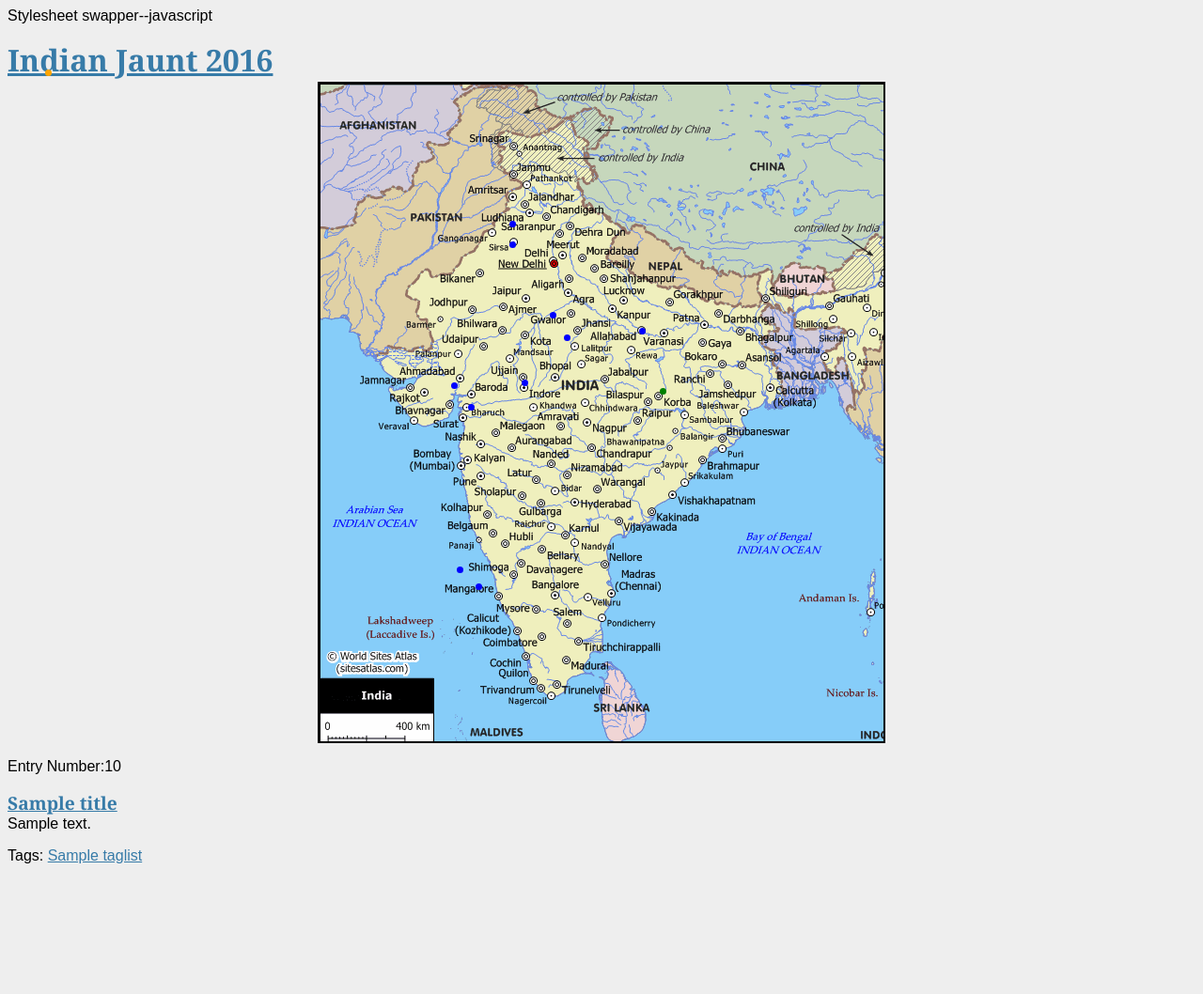
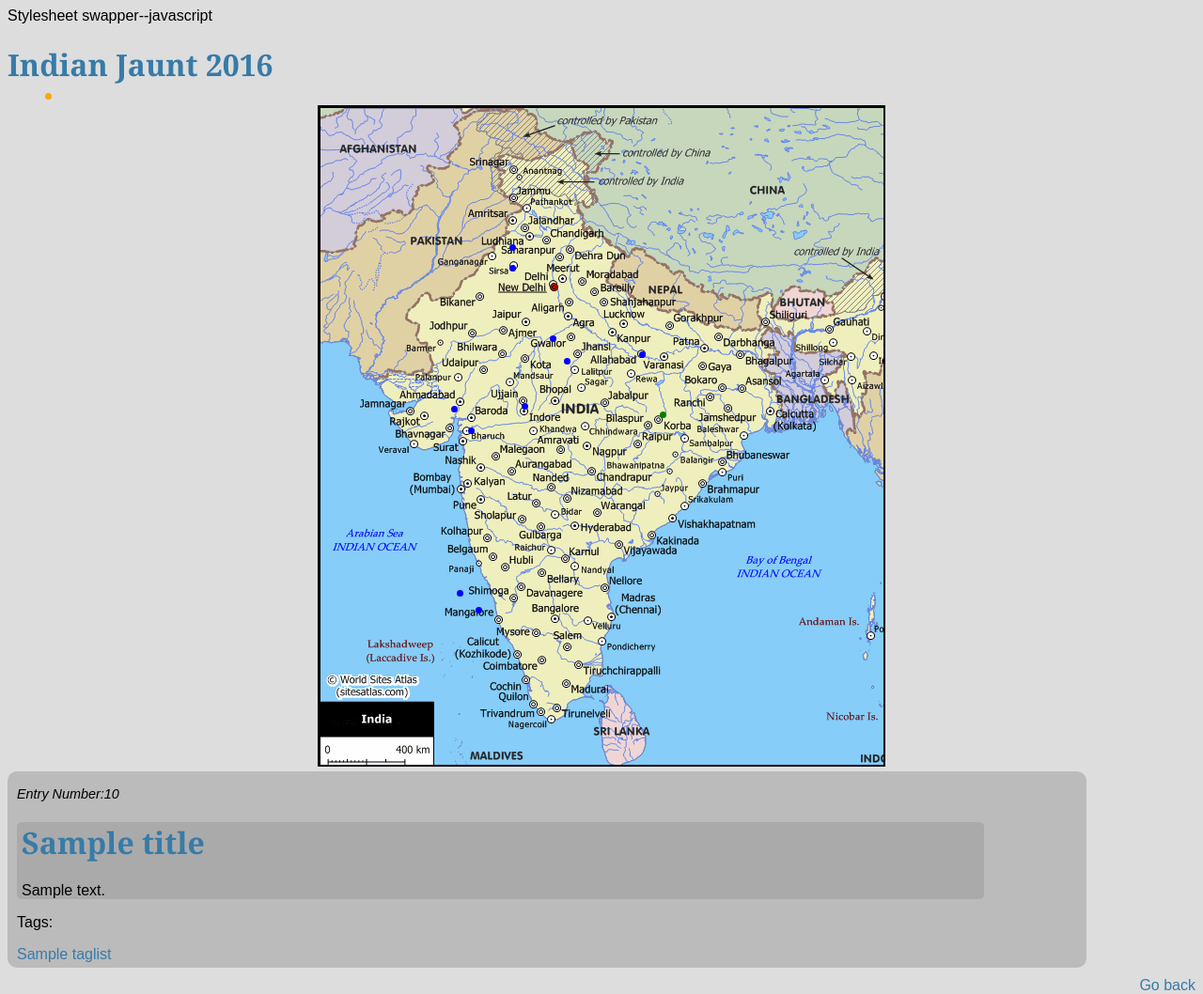
Before and after one commit to IsaacSamuel/india_blog, a Flask app: template templates/show_entries.html in a window 1280 px wide. Shown: the whole page at 94% size. Before the commit the page ends 919 px from the top, so only its background shows below. Run offline with Flask 2, Linux system fonts and the light colour scheme; the template is opened without the code that fills it: most values are stand-ins (such as "Sample title", 1, 10 or a date in 2020).

Commit message:
style tweaks

```diff
--- a/main.py
+++ b/main.py
@@ -39,13 +39,26 @@
 #ROUTING
 @app.route('/')
 @app.route('/index')
-def show_entries():
-	entries = txttohtml.allentries()["entries"]
+@app.route('/index/<var>')
+def show_entries(var=0):
+
+	entries=[]
 	titles = txttohtml.allentries()["titles"]
 	bodies = txttohtml.allentries()["bodies"]
 	taglist = txttohtml.allentries()["tags"]
 
-	return render_template('show_entries.html', entries = entries, taglist = taglist, bodies = bodies, titles = titles)
+	length = len(txttohtml.allentries()["entries"])
+	start = int(var)*4
+	rangenum = start+4
+
+	if (length-start) < 4:
+		rangenum = start+length-start
+
+	for i in range(start, rangenum):
+		entries = entries + [txttohtml.allentries()["entries"][i]]
+
+
+	return render_template('show_entries.html', entries = entries, taglist = taglist, bodies = bodies, titles = titles, var=int(var), length=length)
 
 
 @app.route('/login', methods=['GET', 'POST'])
--- a/static/style.css
+++ b/static/style.css
@@ -1,21 +1,52 @@
-body            { font-family: sans-serif; background: #eee; }
-a, h1, h2       { color: #377ba8; }
-h1, h2          { font-family: 'Georgia', serif; margin: 0; }
-h1              { border-bottom: 2px solid #eee; }
-h2              { font-size: 1.2em; }
+body {
+	font-family: sans-serif;
+	background: #dddddd;
+}
 
-.page           { margin: 2em auto; width: 35em; border: 5px solid #ccc;
-                  padding: 0.8em; background: white; }
-.entries        { list-style: none; margin: 0; padding: 0; }
-.entries li     { margin: 0.8em 1.2em; }
-.entries li h2  { margin-left: -1em; }
-.add-entry      { font-size: 0.9em; border-bottom: 1px solid #ccc; }
-.add-entry dl   { font-weight: bold; }
-.metanav        { text-align: right; font-size: 0.8em; padding: 0.3em;
-                  margin-bottom: 1em; background: #fafafa; }
-.flash          { background: #cee5F5; padding: 0.5em;
-                  border: 1px solid #aacbe2; }
-.error          { background: #f0d6d6; padding: 0.5em; }
+a {
+	color: #377ba8;
+	text-decoration: none;
+}
+
+h1 {
+	font-family: 'Georgia', serif;
+}
+
+
+div.entries {
+	width: 90%;
+	padding-left: 10px;
+	padding-top: 2px;
+	padding-bottom: 5px;
+	margin-top: 5px;
+	background-color: #bbbbbb;
+	border-radius: 10px;
+}
+
+
+p.num {
+	font-style: italic;
+	font-size: .9em;
+}
+
+div.body {
+	background-color: #aaaaaa ;
+	padding-left: 5px;
+	width: 90%;
+	border-radius: 5px;
+}
+
+
+div.rightnav {
+	float: right;
+	margin-top: 10px;
+}
+
+div.flash {
+	background: #cee5F5;
+	padding: 0.5em;
+    border: 1px solid #aacbe2;
+}
 
 
 div.map {
--- a/templates/entry.html
+++ b/templates/entry.html
@@ -1,8 +1,8 @@
 {% extends "layout.html" %}
 {% block body%}
-	<div class=entry>
-		<p>Entry number {{ entry }}</p>
-		<div class=text>
+	<div class=entries>
+		<p class=num>Entry number {{ entry + 1 }}</p>
+		<div class=body>
 			<a href="{{i}}"><h1>{{title}}</h1></a>
 			{{body|safe}}
 		</div><p>Tags:
--- a/templates/layout.html
+++ b/templates/layout.html
@@ -51,7 +51,6 @@
 			<div class="northcity" id="pune">
 			</div>
 		</div>
-		<div class="rest">
 		{% block body %}{% endblock %}
-		</div>
+	</body>
 </html>
--- a/templates/show_entries.html
+++ b/templates/show_entries.html
@@ -1,20 +1,36 @@
 {% extends "layout.html" %}
 {% block body %}
-	<ul class=entries>
 	{% for i in entries %}
-		<p>Entry Number:{{i+1}}</p>
-			<h2>
-				<a href="entry/{{i}}">{{ titles[i] }}</a>
-			</h2>
-			{{ bodies[i]|safe }}<br><p>Tags:
-			{% for each in taglist[i] %}
-					<a href="/tag/{{each}}">{{each}}</a>
-			{% endfor %}
+	<div class=entries>
+		<p class=num>Entry Number:{{i+1}}</p>
+			<div class = body>
+				<h1><a href="entry/{{i}}">{{ titles[i] }}</a></h1>
+				{{ bodies[i]|safe }}<br>
+			</div>
+		<p>Tags:</p>
+		{% for each in taglist[i] %}
+				<a href="/tag/{{each}}">{{each}}</a>
+		{% endfor %}
+	</div>
 
 	{% else %}
 		<li><em>No entries thus far.</em></li>
-
 	{% endfor %}
 	</ul>
+	<div class=leftnav>
+	{% if var > 1 %}
+		<a href="/index/"+"{{var-1}}">Go back</a>
+	{% elif var == 1 %}
+		<a href="../index">Go back</a>
+	{% endif %}
+	</div>
+	<div class=rightnav>
+		{% if var == 0 %}
+			<a href="/index/{{var+1}}">Go Foward</a>
+		{% elif length - var < var*4 %}
+		{% else %}
+			<a href=".{{var+1}}">Go back</a>
+		{% endif %}
+	</div>
 
 {% endblock %}
```
Also changed, not shown: templates/tag.html (+6 -5 lines).
